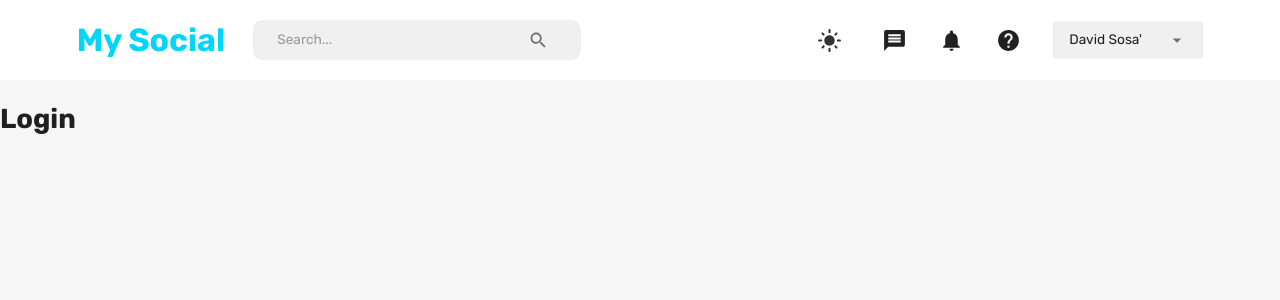
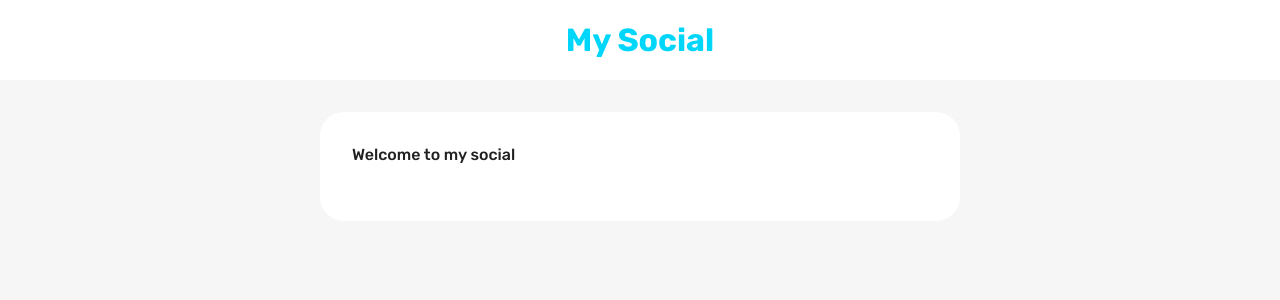
Before and after one commit to davidg7672/my-social-media, a React (Vite) app in the folder client/: page / in a window 1280 px wide. Shown: the top 300 px of the page. Built offline with nearby package versions, Linux system fonts and the light colour scheme.

Commit message:
added initial state and import libraries for login pages, working on login page features

```diff
--- a/client/src/scenes/homePage/index.jsx
+++ b/client/src/scenes/homePage/index.jsx
@@ -3,7 +3,9 @@
 export default function HomePage() {
     return (
         <>
-            <Box>{/* <Navbar /> */}</Box>
+            <Box>
+                <Navbar />
+            </Box>
         </>
     );
 }
--- /dev/null
+++ b/client/src/scenes/loginPage/Form.jsx
@@ -0,0 +1,64 @@
+import { useState } from "react";
+import {
+    Box,
+    Button,
+    TextField,
+    useMediaQuery,
+    Typography,
+    useTheme,
+} from "@mui/material";
+import EditOutlinedIcon from "@mui/icons-material/EditOutlined";
+import { Formik } from "formik";
+import * as yup from "yup";
+import { useNavigate } from "react-router-dom";
+import { useDispatch } from "react-redux";
+import { setLogin } from "../../state";
+import Dropzone from "react-dropzone";
+import FlexBetween from "../../components/FlexBetween";
+import { Password } from "@mui/icons-material";
+
+const registerSchema = yup.object().shape({
+    firstName: yup.string().required("required"),
+    lastName: yup.string().required("required"),
+    email: yup.string().email("invalid email").required("required"),
+    password: yup.string().required("required"),
+    location: yup.string().required("required"),
+    occupation: yup.string().required("required"),
+    picture: yup.string().required("required"),
+});
+
+const loginSchema = yup.object().shape({
+    email: yup.string().email("invalid email").required("required"),
+    password: yup.string().required("required"),
+});
+
+const initialValueRegister = {
+    firstName: "",
+    lastName: "",
+    email: "",
+    password: "",
+    location: "",
+    occupation: "",
+    picture: "",
+};
+
+const initialValueLogin = {
+    email: "",
+    password: "",
+};
+
+export default function Form() {
+    const [pageType, setPageType] = useState("login");
+    const { palette } = useTheme();
+    const dispatch = useDispatch();
+    const navigate = useNavigate();
+    const isNonMobile = useMediaQuery("(min-width:600px)");
+    const isLogin = pageType === "login";
+    const isRegister = pageType === "register";
+
+    const register = async (values, onSubmitProps) => {};
+    const login = async (values, onSubmitProps) => {};
+    const handleFormSubmit = async (values, onSubmitProps) => {};
+
+    return <div></div>;
+}
--- a/client/src/scenes/loginPage/index.jsx
+++ b/client/src/scenes/loginPage/index.jsx
@@ -1,13 +1,33 @@
-import Navbar from "../navbar/index.jsx";
-import { Box } from "@mui/material";
+import { Box, Typography, useTheme, useMediaQuery } from "@mui/material";
+import Form from "./Form";
 
 export default function LoginPage() {
+    const theme = useTheme();
+    const isNonMobileScreens = useMediaQuery("(min-width: 1000px");
+
     return (
         <>
-            <Box>
-                <Navbar />
+            <Box
+                width="100%"
+                backgroundColor={theme.palette.background.alt}
+                p="1rem 6%"
+                textAlign="center"
+            >
+                <Typography fontWeight="bold" fontSize="32px" color="primary">
+                    My Social
+                </Typography>
             </Box>
-            <h1>Login</h1>
+            <Box
+                width={isNonMobileScreens ? "50%" : "93%"}
+                p="2rem"
+                m="2rem auto"
+                borderRadius="1.5rem"
+                backgroundColor={theme.palette.background.alt}
+            >
+                <Typography fontWeight="500" variant="h5" sx={{ mb: "1.5rem" }}>
+                    Welcome to my social
+                </Typography>
+            </Box>
         </>
     );
 }
--- a/client/src/scenes/navbar/index.jsx
+++ b/client/src/scenes/navbar/index.jsx
@@ -20,7 +20,10 @@
     Menu,
     Close,
 } from "@mui/icons-material";
-import { useDispatch, useSelector } from "react-redux";
+import {
+    useDispatch,
+    // useSelector
+} from "react-redux";
 import { setMode, setLogout } from "../../state";
 import { useNavigate } from "react-router-dom";
 import FlexBetween from "../../components/FlexBetween";
```
